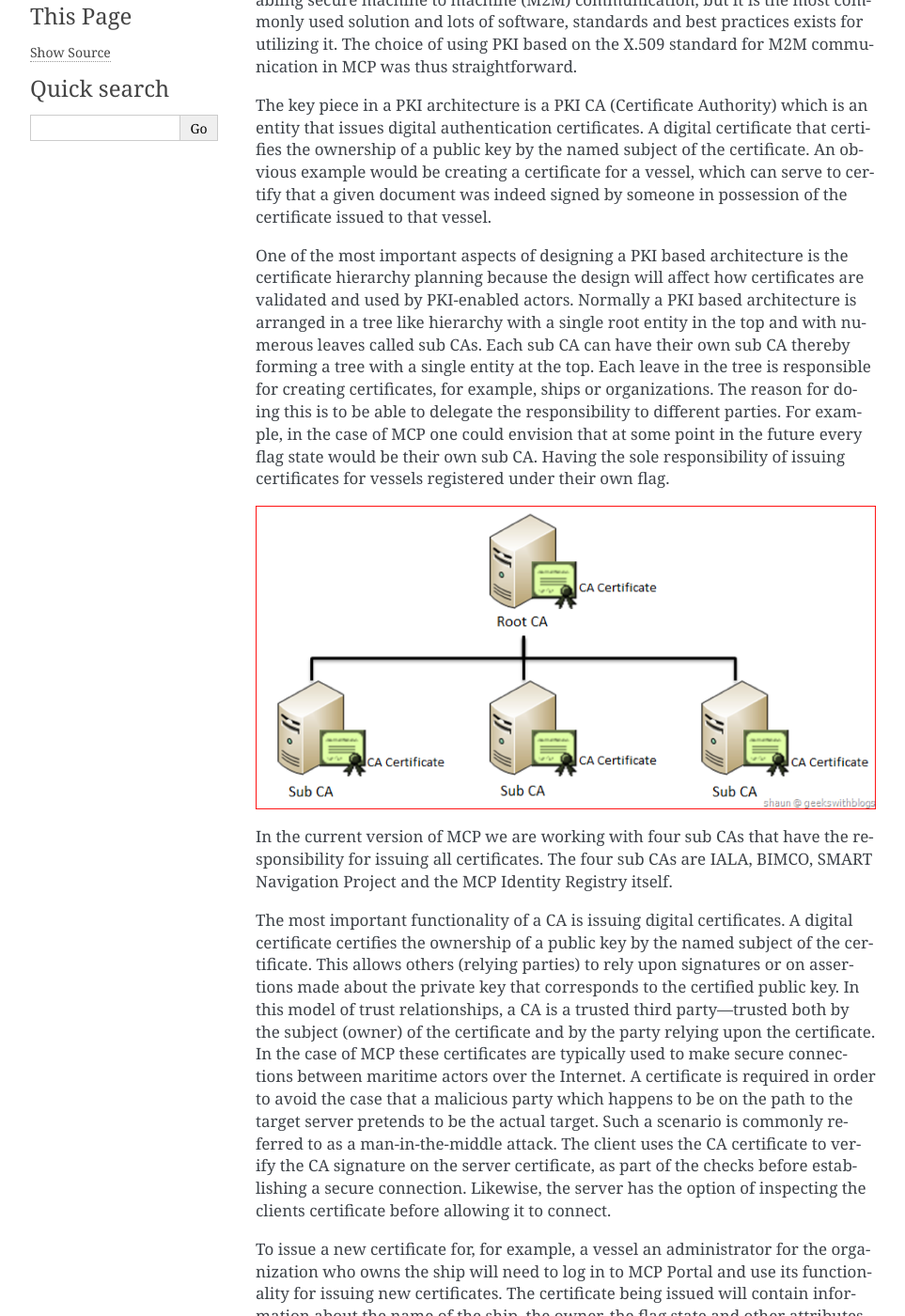
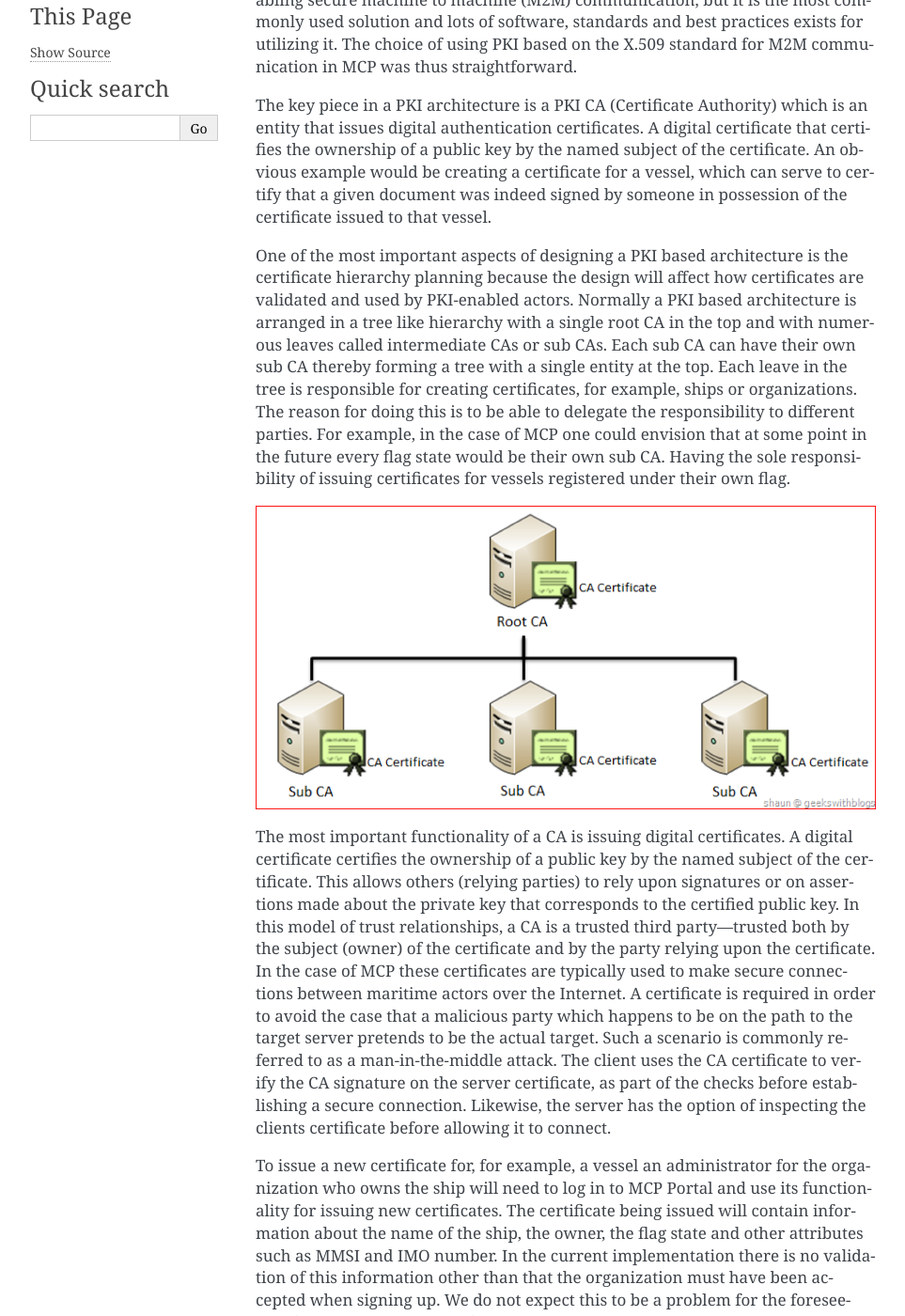
Before and after one commit to maritimeconnectivity/docs.maritimeconnectivity.net, a Sphinx documentation site: the page built from docs/source/MIR.rst, in a window 1280 px wide and 1400 px high, scrolled down 924 px. Shown: the whole window at 94% size, without its empty margins (148-1111 px from the left). Built offline with Sphinx 7.4.7, drawn with Linux system fonts in a browser that asks for light colours; some of the changed text lies outside the part shown.

Commit message:
Updates to MIR docs

```diff
--- a/docs/source/MIR.rst
+++ b/docs/source/MIR.rst
@@ -30,13 +30,11 @@ A Public Key Infrastructure (PKI) is a set of hardware, software, people, polici
 
 The key piece in a PKI architecture is a PKI CA (Certificate Authority) which is an entity that issues digital authentication certificates. A digital certificate that certifies the ownership of a public key by the named subject of the certificate. An obvious example would be creating a certificate for a vessel, which can serve to certify that a given document was indeed signed by someone in possession of the certificate issued to that vessel.
 
-One of the most important aspects of designing a PKI based architecture is the certificate hierarchy planning because the design will affect how certificates are validated and used by PKI-enabled actors. Normally a PKI based architecture is arranged in a tree like hierarchy with a single root entity in the top and with numerous leaves called sub CAs. Each sub CA can have their own sub CA thereby forming a tree with a single entity at the top. Each leave in the tree is responsible for creating certificates, for example, ships or organizations. The reason for doing this is to be able to delegate the responsibility to different parties. For example, in the case of MCP one could envision that at some point in the future every flag state would be their own sub CA. Having the sole responsibility of issuing certificates for vessels registered under their own flag.
+One of the most important aspects of designing a PKI based architecture is the certificate hierarchy planning because the design will affect how certificates are validated and used by PKI-enabled actors. Normally a PKI based architecture is arranged in a tree like hierarchy with a single root CA in the top and with numerous leaves called intermediate CAs or sub CAs. Each sub CA can have their own sub CA thereby forming a tree with a single entity at the top. Each leave in the tree is responsible for creating certificates, for example, ships or organizations. The reason for doing this is to be able to delegate the responsibility to different parties. For example, in the case of MCP one could envision that at some point in the future every flag state would be their own sub CA. Having the sole responsibility of issuing certificates for vessels registered under their own flag.
 
 .. image:: _static/image/pki_hierarchy.png
     :align: center
     :alt: PKI hierarchy
-
-In the current version of MCP we are working with four sub CAs that have the responsibility for issuing all certificates. The four sub CAs are IALA, BIMCO, SMART Navigation Project and the MCP Identity Registry itself.
 
 The most important functionality of a CA is issuing digital certificates. A digital certificate certifies the ownership of a public key by the named subject of the certificate. This allows others (relying parties) to rely upon signatures or on assertions made about the private key that corresponds to the certified public key. In this model of trust relationships, a CA is a trusted third party—trusted both by the subject (owner) of the certificate and by the party relying upon the certificate. In the case of MCP these certificates are typically used to make secure connections between maritime actors over the Internet. A certificate is required in order to avoid the case that a malicious party which happens to be on the path to the target server pretends to be the actual target. Such a scenario is commonly referred to as a man-in-the-middle attack. The client uses the CA certificate to verify the CA signature on the server certificate, as part of the checks before establishing a secure connection. Likewise, the server has the option of inspecting the clients certificate before allowing it to connect.
 
@@ -189,6 +187,7 @@ MCP expects the following attributes in the OpenID Connect JWT Access Token:
 
 These attributes will be directly mapped from attributes provided by the organizations Identity Provider, so the Identity Provider must also provide these attributes, except for the "org"-attribute.
 
+A thing to note here is that all the above attributes will not apply to all entity types, for example device or vessel entity will not have an email address.
 
 Authentication with OIDC
 ^^^^^^^^^^^^^^^^^^^^^^^^^
@@ -256,7 +255,6 @@ As default MCP Identity Broker expect the following attributes to be provided by
 | org-address | Address of the organization. It must be without linebreaks, ending with comma and the country of the address. |
 +-------------+---------------------------------------------------------------------------------------------------------------+
 
-Note that the MRN must be on the form "urn:mrn:mcl:user:dma@iala:thc" and "urn:mrn:mcl:org:dma@iala" for user and organization respectively. In this case the organization is "dma" whos identity is guaranteed by "iala".
 
 Setting up an SAML2 Identity Provider
 ~~~~~~~~~~~~~~~~~~~~~~~~~~~~~~~~~~~~~~~~
```
